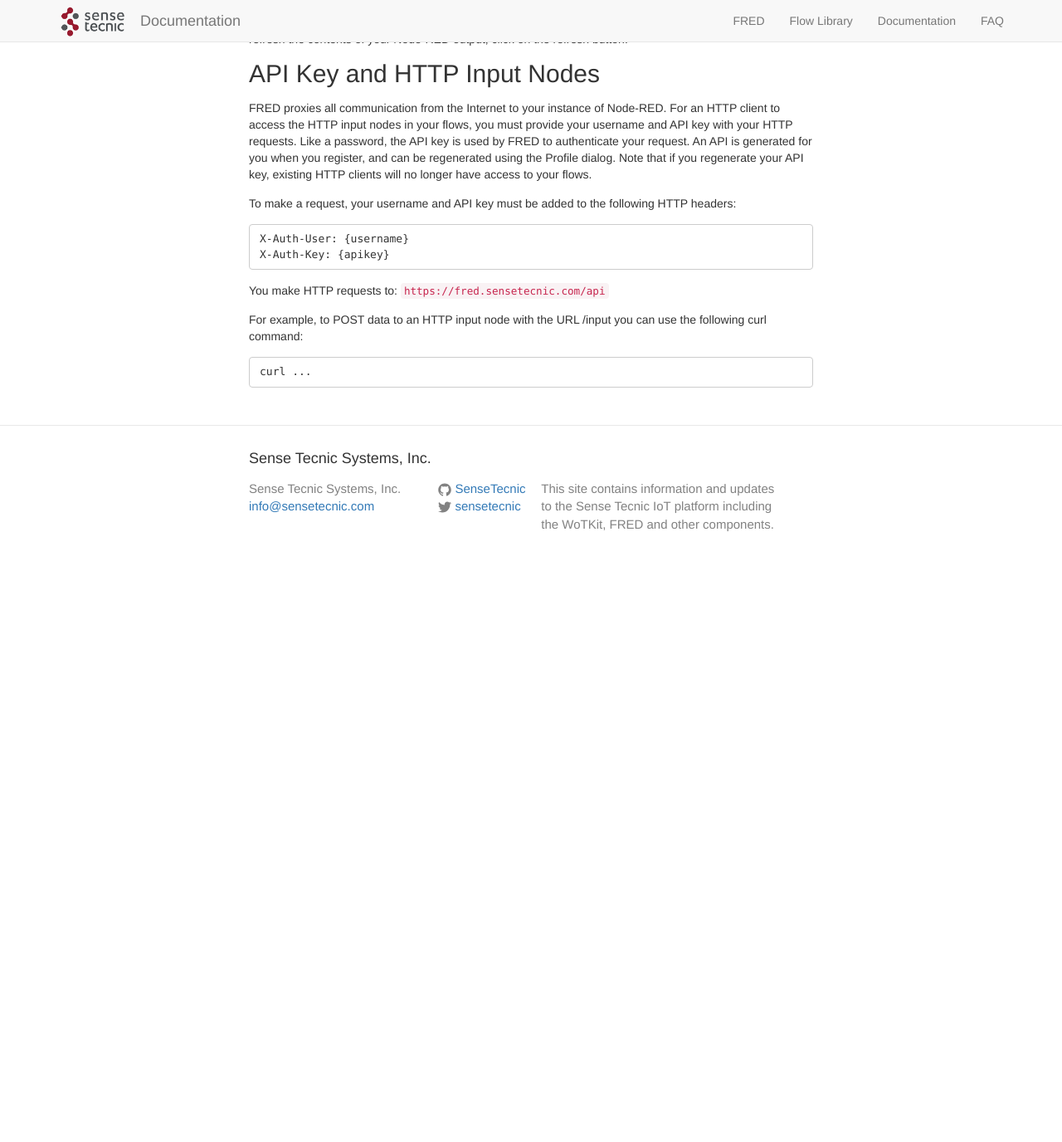
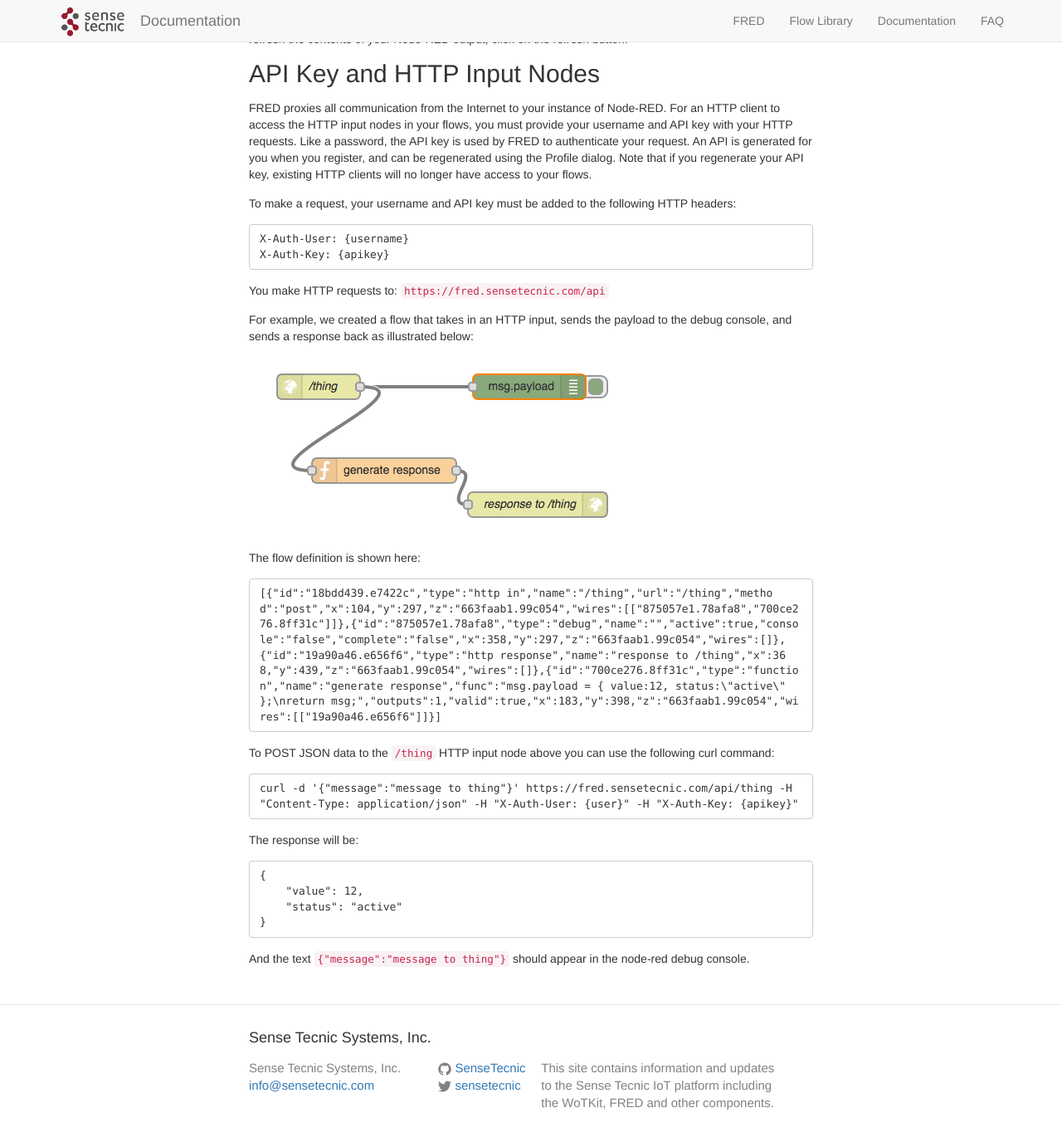
Before and after one commit to SenseTecnic/SenseTecnic.github.io, a Jekyll site: the page built from fred/userdocs.md, in a window 1280 px wide and 1400 px high, scrolled down 576 px. Shown: the top 1376 px of the window at 83% size. Built offline with Jekyll 4.4.1, drawn with Linux system fonts in a browser that asks for light colours; before the commit the page ends 1278 px from its top, so only the background shows below that.

Commit message:
added example on using the API

```diff
--- a/fred/userdocs.md
+++ b/fred/userdocs.md
@@ -32,6 +32,23 @@
 
 You make HTTP requests to: `https://fred.sensetecnic.com/api`
 
-For example, to POST data to an HTTP input node with the URL /input you can use the following curl command:
+For example, we created a flow that takes in an HTTP input, sends the payload to the debug console, and sends a response back as illustrated below:
 
-    curl ...
+![example input](../../images/sample_http_in1.png "Logo Title Text 1")
+
+The flow definition is shown here:
+
+    [{"id":"18bdd439.e7422c","type":"http in","name":"/thing","url":"/thing","method":"post","x":104,"y":297,"z":"663faab1.99c054","wires":[["875057e1.78afa8","700ce276.8ff31c"]]},{"id":"875057e1.78afa8","type":"debug","name":"","active":true,"console":"false","complete":"false","x":358,"y":297,"z":"663faab1.99c054","wires":[]},{"id":"19a90a46.e656f6","type":"http response","name":"response to /thing","x":368,"y":439,"z":"663faab1.99c054","wires":[]},{"id":"700ce276.8ff31c","type":"function","name":"generate response","func":"msg.payload = { value:12, status:\"active\" };\nreturn msg;","outputs":1,"valid":true,"x":183,"y":398,"z":"663faab1.99c054","wires":[["19a90a46.e656f6"]]}]
+
+To POST JSON data to the `/thing` HTTP input node above you can use the following curl command:
+
+    curl -d '{"message":"message to thing"}' https://fred.sensetecnic.com/api/thing -H "Content-Type: application/json" -H "X-Auth-User: {user}" -H "X-Auth-Key: {apikey}"
+
+The response will be:
+
+    {
+        "value": 12,
+        "status": "active"
+    }
+
+And the text `{"message":"message to thing"}` should appear in the node-red debug console.
--- a/package.json
+++ b/package.json
@@ -20,5 +20,8 @@
     "grunt": "^0.4.5",
     "grunt-bower-task": "^0.4.0",
     "grunt-contrib-copy": "^0.8.0"
+  },
+  "dependencies": {
+    "grunt-exec": "^0.4.6"
   }
 }
```
Also changed, not shown: Gruntfile.js (+9 -37 lines), images/sample_http_in1.png (added).
